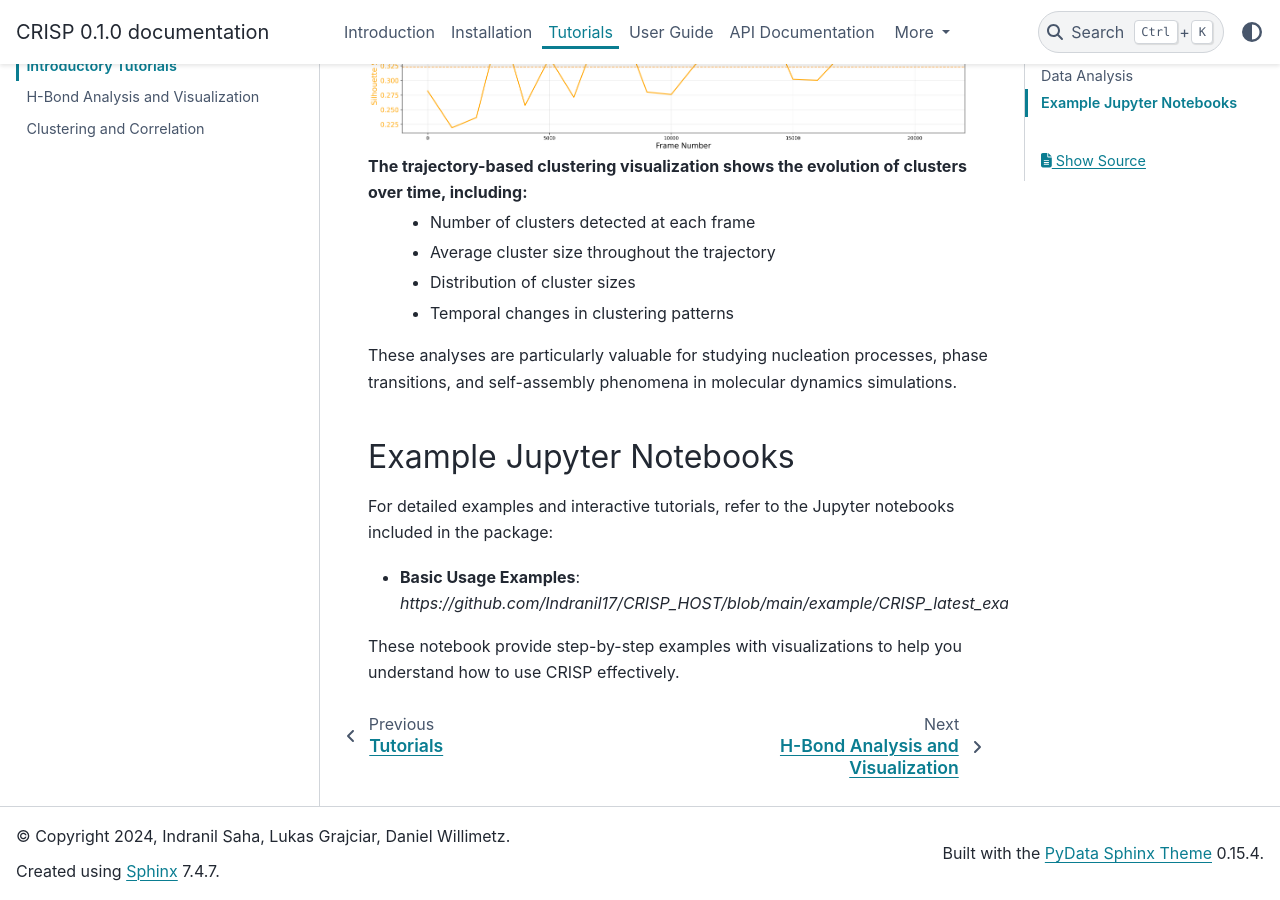
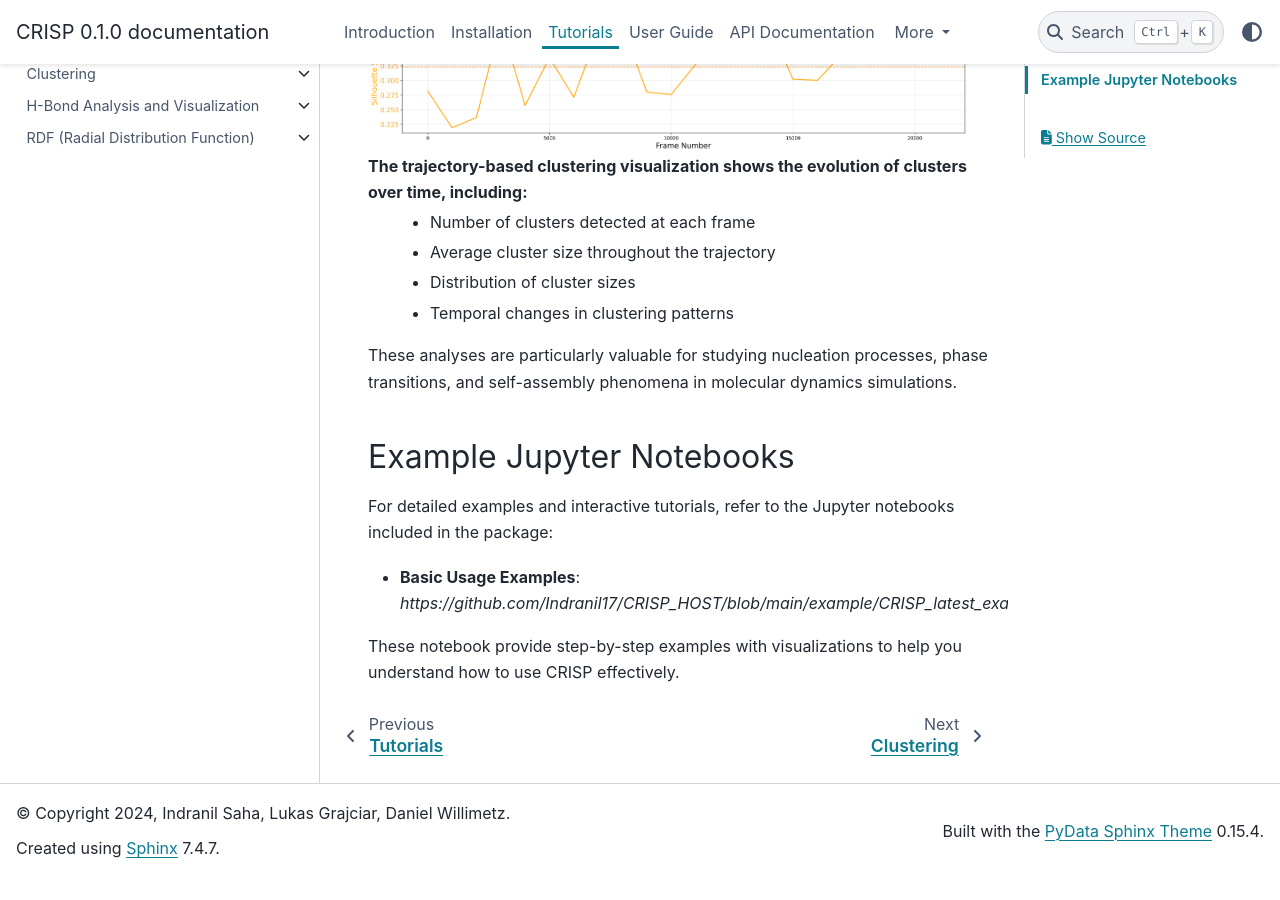
Before and after one commit to carlosbornes/CRISP, a Sphinx documentation site: the page built from docs/intro_tutorial/intro_tutorials.rst, in a window 1280 px wide and 900 px high, scrolled down 19081 px. Built offline with Sphinx 7.4.7 and the PyData theme 0.15.4, drawn with Linux system fonts in a browser that asks for light colours; pages that are not in the unit, such as notebooks, are missing from menus; the version number is read from the project's files by our own code; after the commit the page ends 19958 px from its top, so only the background shows below that.

Commit message:
website details changed

```diff
--- a/docs/index.rst
+++ b/docs/index.rst
@@ -11,8 +11,8 @@
 molecular simulations, offering a comprehensive
 suite of tools for in-depth exploration for both analysis and visulaisation.
 
-The CRISP python code is developed through our GitLab repository:
-https://gitlab.com/praguelab
+The CRISP python code is developed through our GitHub repository:
+https://github.com/Nanomaterials-Modelling-Group-Prague
 
 
 .. grid:: 1 1 2 2
--- a/docs/intro_tutorial/data_analysis/index.rst
+++ b/docs/intro_tutorial/data_analysis/index.rst
@@ -1,5 +1,5 @@
 Data Analysis Tutorials
-=====================
+========================
 
 Step-by-step guides for analyzing simulation results using CRISP's data analysis capabilities.
 
--- a/docs/intro_tutorial/simulation_utility/index.rst
+++ b/docs/intro_tutorial/simulation_utility/index.rst
@@ -1,5 +1,5 @@
 Simulation Utility Tutorials
-===========================
+==============================
 
 Learn how to use CRISP's simulation utility functions for simulation preparation and data processing.
 
--- /dev/null
+++ b/docs/specific_tutorials/RDF.rst
@@ -0,0 +1,11 @@
+RDF (Radial Distribution Function)
+==================================
+
+.. toctree::
+   :maxdepth: 1
+
+   System
+   code
+   Results
+   Conclusion
+   References
--- a/docs/specific_tutorials/clustering_correlation.rst
+++ /dev/null
@@ -1,2 +0,0 @@
-Clustering and Correlation
-======================================
--- a/docs/specific_tutorials/h_bond_analysis.rst
+++ /dev/null
@@ -1,2 +0,0 @@
-H-Bond Analysis and Visualization
-=================================
--- a/docs/tutorials.rst
+++ b/docs/tutorials.rst
@@ -5,5 +5,6 @@
    :maxdepth: 1
 
    Introductory Tutorials <intro_tutorial/intro_tutorials>
-   specific_tutorials/h_bond_analysis
-   specific_tutorials/clustering_correlation
+   specific_tutorials/Clustering
+   specific_tutorials/H_Bond
+   specific_tutorials/RDF
```
Also changed, not shown: docs/intro_tutorial/intro_tutorials.rst (+18 -18 lines), docs/specific_tutorials/Clustering.rst (added, +16 -0 lines), docs/specific_tutorials/H_Bond.rst (added, +11 -0 lines).
